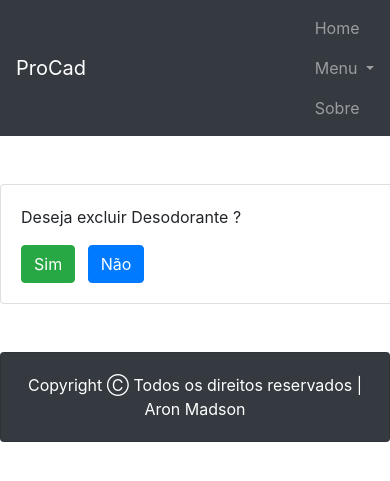
After one commit to ArondevIta/gestao-alimentos, a Django app: template gestao_produtos/core/templates/core/delete_confirm.html in a window 390 px wide. The commit adds this page. Shown: the top 481 px of the page. Run offline with Django 3.2, Linux system fonts and the light colour scheme; the template is opened without the code that fills it: values that come from a table or form of the project are taken from there, others are empty; data comes from the database, SQL or seed files in the repository; both versions use the stored data as it was after the commit; some libraries are stand-ins or nearby versions.

Commit message:
module delete

```diff
--- a/gestao_produtos/core/templates/core/base.html
+++ b/gestao_produtos/core/templates/core/base.html
@@ -20,7 +20,7 @@
   <!-- Links -->
   <ul class="navbar-nav">
     <li class="nav-item">
-      <a class="nav-link" href="#">Home</a>
+      <a class="nav-link" href="{% url 'core_home' %}">Home</a>
     </li>
 
 
--- /dev/null
+++ b/gestao_produtos/core/templates/core/delete_confirm.html
@@ -0,0 +1,24 @@
+{% extends "core/base.html" %}
+
+{% block main %}
+
+<div class="row mt-5">
+    <div class="col-md-4"></div>
+        <div class="col-md-4">
+            <div class="card" style="width:400px">
+              <div class="card-body">
+                <span>Deseja excluir {{ obj }} ? </span>
+
+                <form method="post" class="mt-3">
+                    {% csrf_token %}
+                    <button class="btn btn-success">Sim</button>
+                    <a href="{% url 'core_list_product' %}" class="btn btn-primary ml-2">Não</a>
+                </form>
+              </div>
+            </div>
+        </div>
+    <div class="col-md-4"></div>
+</div>
+<div class="row mt-5"></div>
+
+{% endblock %}
--- a/gestao_produtos/core/templates/core/listar-produto.html
+++ b/gestao_produtos/core/templates/core/listar-produto.html
@@ -28,7 +28,7 @@
                    <td><a href="{% url 'core_edit_product' products.id %}">
                          <i class="far fa-edit" style="color: #C5C801;"></i>
                        </a>
-                       <a href="#"><i class="fas fa-trash" style="color: red;"></i></a>
+                       <a href="{% url 'core_delete_product' products.id %}"><i class="fas fa-trash" style="color: red;"></i></a>
                    </td>
                   </tr>
                 {% endfor %}
--- a/gestao_produtos/core/urls.py
+++ b/gestao_produtos/core/urls.py
@@ -1,9 +1,10 @@
 from django.urls import path
-from .views import home, insert_product, list_product, edit_product
+from .views import home, insert_product, list_product, edit_product, delete_product
 
 urlpatterns = [
-    path('', home, name='home'),
+    path('', home, name='core_home'),
     path('cadastrar-produto', insert_product, name='core_insert_product'),
     path('listar-produto', list_product, name='core_list_product'),
     path('editar-produto/<int:id>', edit_product, name='core_edit_product'),
+    path('excluir-produto/<int:id>', delete_product, name='core_delete_product'),
 ]
```
Also changed, not shown: gestao_produtos/core/views.py (+15 -0 lines), gestao_produtos/db.sqlite3.
